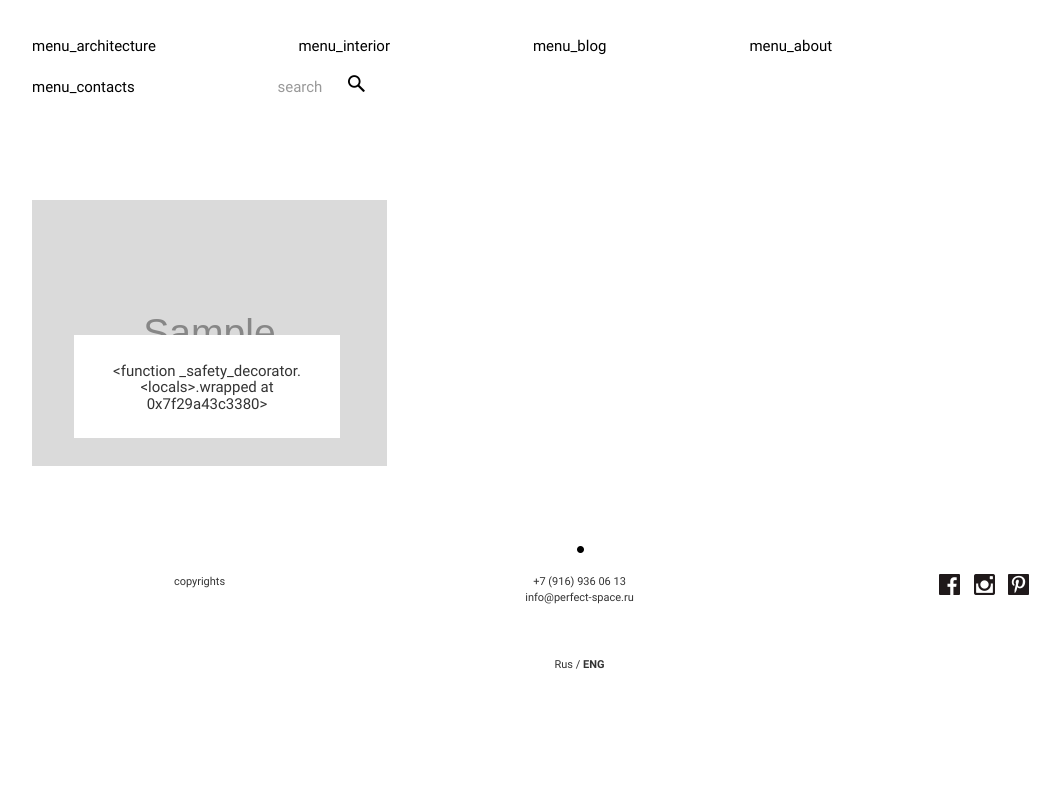
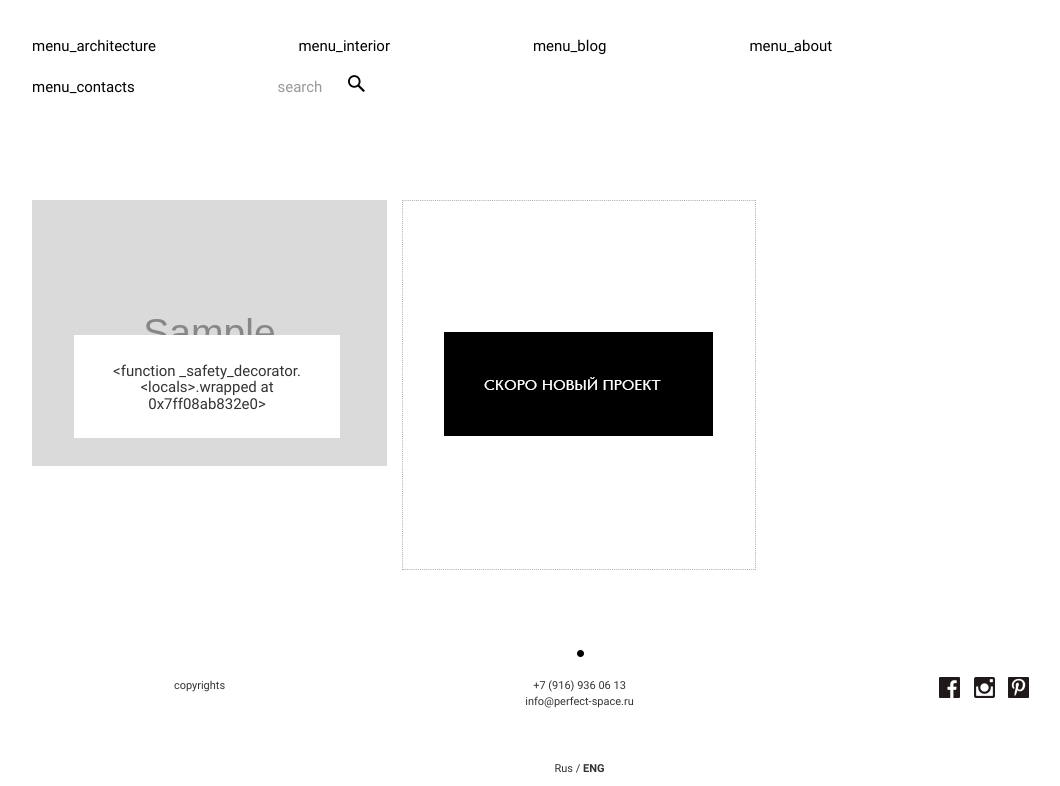
Before and after one commit to Desiderata/perfect-space, a Django app: template perfect_space/templates/projects/list.html in a window 1280 px wide; the page is wider, and only the part inside the window is pictured. Shown: the part 149-935 px from the top of that part, without its empty margins (96-1156 px from the left). Before the commit the page ends 818 px from the top of that part, so only its background shows below. Run offline with Django 3.2, Linux system fonts and the light colour scheme; the template is opened without the code that fills it: most values are stand-ins (such as "Sample title", 1, 10 or a date in 2020); grey boxes marked "Sample" are stand-in pictures; some libraries are stand-ins or nearby versions; some web fonts are replaced.

Commit message:
new project soon

```diff
--- a/perfect_space/templates/interiors/list.html
+++ b/perfect_space/templates/interiors/list.html
@@ -16,6 +16,9 @@
                 </a>
             </div>
             {% endfor %}
+            <div class="col-xs-4 photo-item">
+                <img src="{% static 'img/gallary/soon.png' %}" class="img-responsive" alt="">
+            </div>
         </div>
     </div>
 {% endblock %}
--- a/perfect_space/templates/projects/list.html
+++ b/perfect_space/templates/projects/list.html
@@ -16,6 +16,9 @@
                 </a>
             </div>
             {% endfor %}
+            <div class="col-xs-4 photo-item">
+                <img src="{% static 'img/gallary/soon.png' %}" class="img-responsive" alt="">
+            </div>
         </div>
     </div>
 {% endblock %}
```
